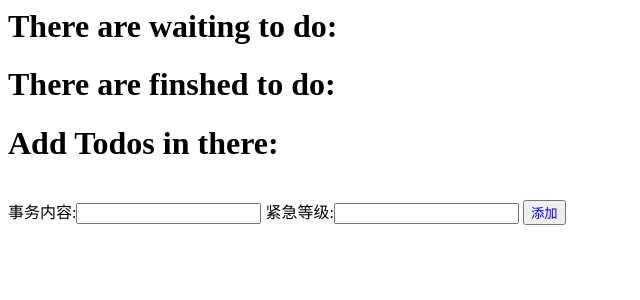
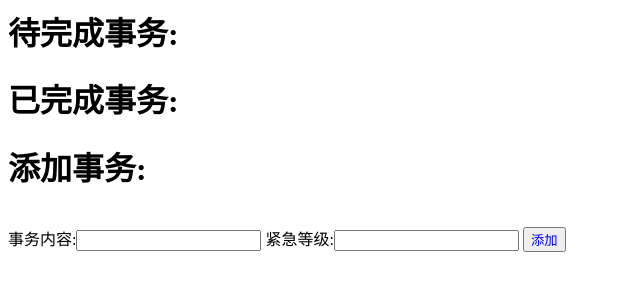
Before and after one commit to zhuweiping/TodoList, a Django app: page /todolists/ in a window 1280 px wide. Shown: the top 300 px of the page, without its empty margins (0-640 px from the left). Run offline with Django 3.2, Linux system fonts and the light colour scheme; data that the repository does not hold is empty.

Commit message:
把所有提示改成了中文
把所有提示改成了中文

```diff
--- a/Todo/mytodo/templates/mytodo/todolist.html
+++ b/Todo/mytodo/templates/mytodo/todolist.html
@@ -1,4 +1,4 @@
-<h1>There are waiting to do:</h1>
+<h1>待完成事务:</h1>
 <style type="text/css">
 	.inline-ele {
 		display: inline-block;
@@ -29,7 +29,7 @@
 {% endfor %}
 
 
-<h1>There are finshed to do:</h1>
+<h1>已完成事务:</h1>
 {% for finishedtodo in finishedtodos %}
 	用户：{{finishedtodo.user}}; 事务内容：{{finishedtodo.todo}}; 紧急等级：{{finishedtodo.priority}}; 发布时间{{finishedtodo.pubtime}}
 	<form action="{% url 'todo:reback' finishedtodo.id %}" method="post" style="display:inline-block;">
@@ -50,7 +50,7 @@
 {% endfor %}
 
 
-<h1>Add Todos in there:</h1>
+<h1>添加事务:</h1>
 <form action="{% url 'todo:add' %}" method="post">
 	{% csrf_token %}
 	<p class="inline-ele">事务内容:<input type="text" name="todo"></p>
```
Also changed, not shown: 1 other file.
